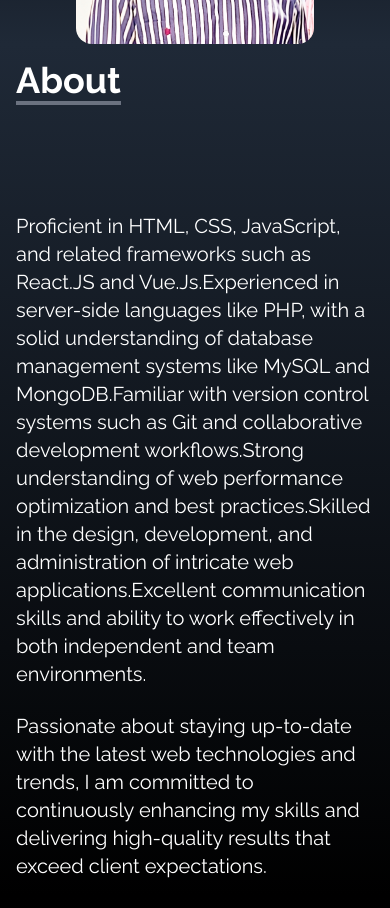
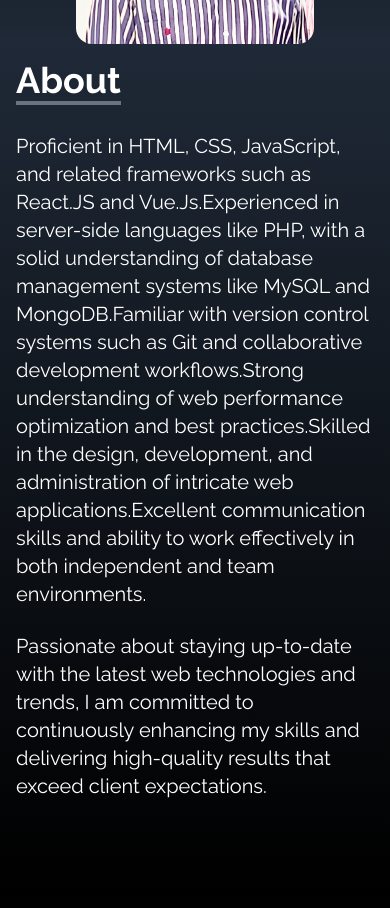
Before and after one commit to InfantFranklin/Portfolio, a React (Create React App) app: page / in a window 390 px wide. Shown: the part 800-1708 px from the top of the page. Built offline with nearby package versions, Linux system fonts and the light colour scheme.

Commit message:
mobile about section  issue fixed

```diff
--- a/src/components/About.jsx
+++ b/src/components/About.jsx
@@ -7,7 +7,7 @@ const About = () => {
                <div className='pb-8'>
                     <p className='text-4xl font-bold border-b-4 inline border-gray-500 '>About</p>
                </div>
-               <p className='text-xl mt-20'>
+               <p className='text-xl'>
                     Proficient in HTML, CSS, JavaScript, and related frameworks such as React.JS and Vue.Js.Experienced in server-side languages like PHP, with a solid understanding of database management systems like MySQL and MongoDB.Familiar with version control systems such as Git and collaborative development workflows.Strong understanding of web performance optimization and best practices.Skilled in the design, development, and administration of intricate web applications.Excellent communication skills and ability to work effectively in both independent and team environments.
                </p>
                <br />
```
